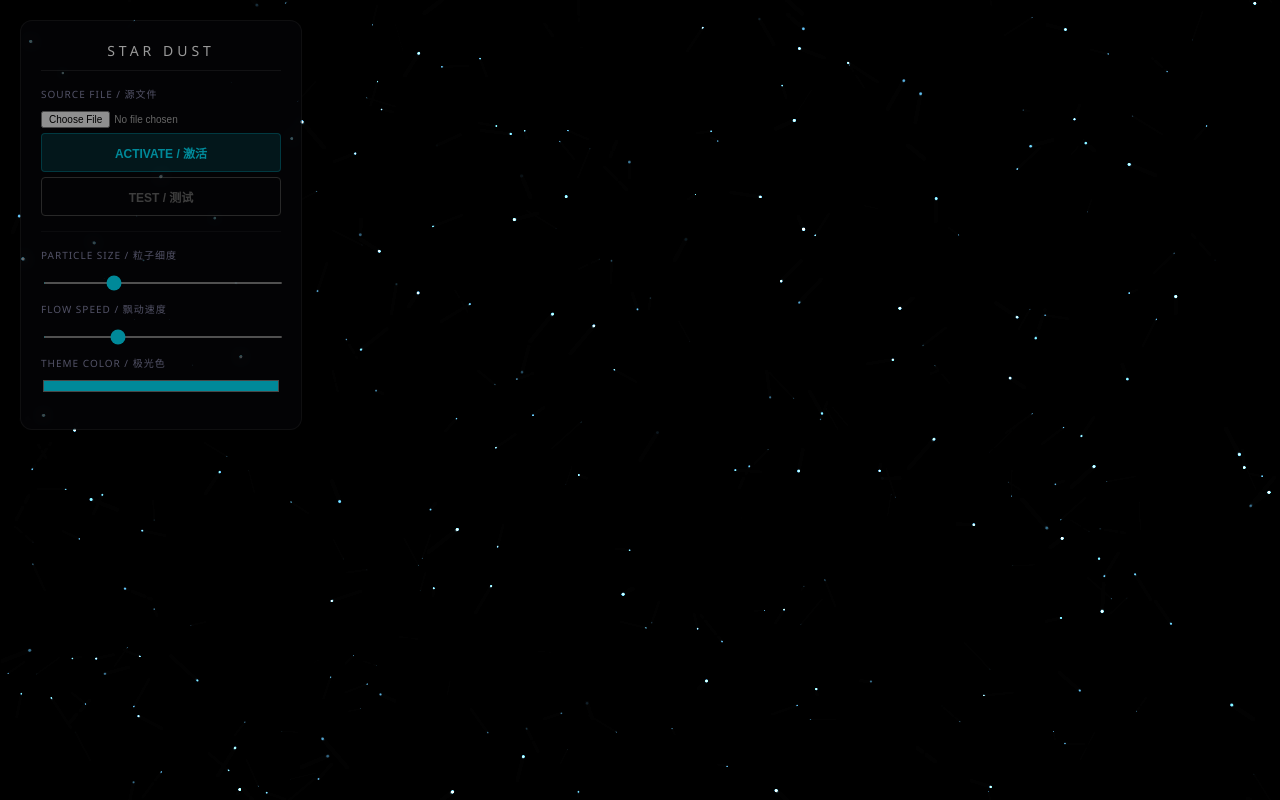
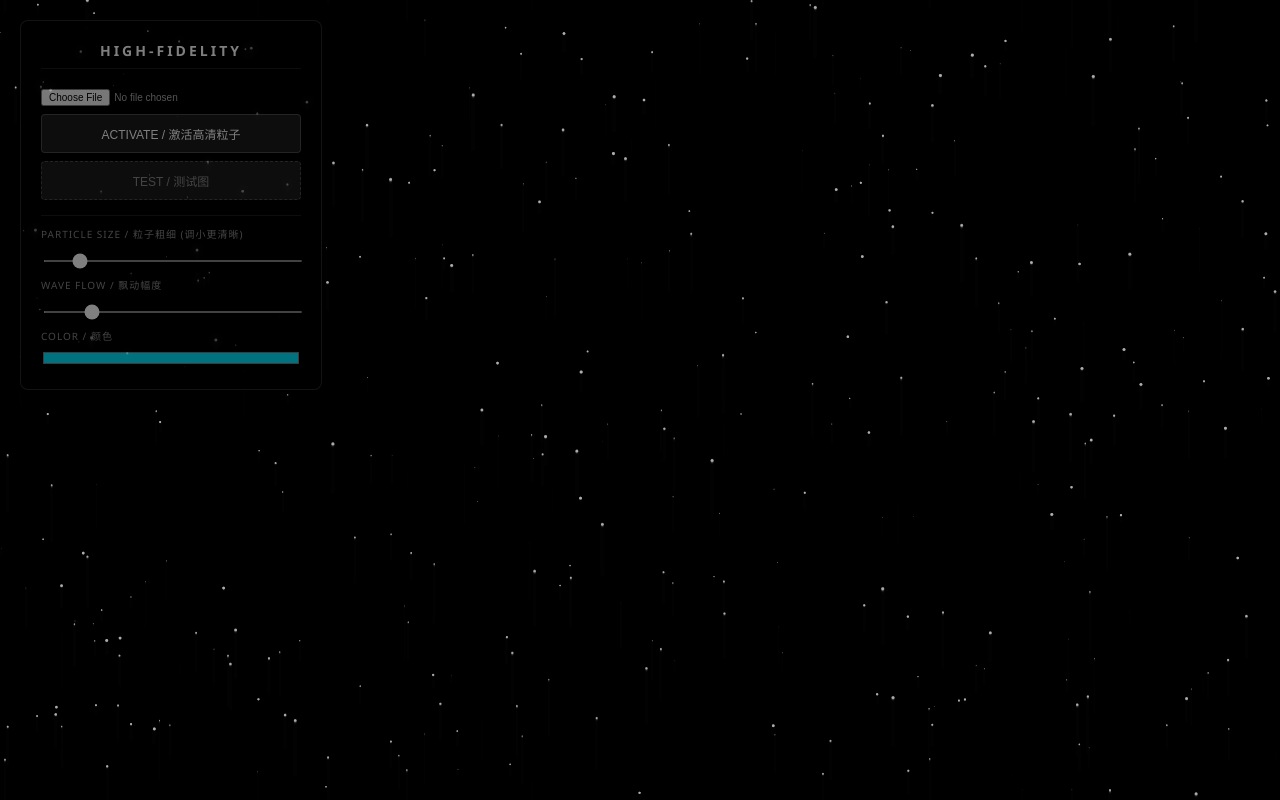
Before and after one commit to dayuan0900/mani, a plain HTML site: page index.html in a window 1280 px wide. Drawn offline with Linux system fonts and the light colour scheme.

Commit message:
Add files via upload
commit

```diff
--- a/index.html
+++ b/index.html
@@ -3,155 +3,118 @@
 <head>
     <meta charset="UTF-8">
     <meta name="viewport" content="width=device-width, initial-scale=1.0">
-    <!-- 禁止 Cloudflare 干扰 -->
     <meta http-equiv="Content-Security-Policy" content="default-src * 'unsafe-inline' 'unsafe-eval' data: blob:;">
-    <title>Mani - Deep Space Particles</title>
+    <title>Mani - Hi-Res Stardust</title>
     <style>
         body {
             margin: 0; overflow: hidden; background: #000;
             font-family: 'Segoe UI', sans-serif; user-select: none;
         }
 
-        /* 极简磨砂 UI */
+        /* 极简半透明 UI */
         #ui {
-            position: absolute; top: 20px; left: 20px; width: 240px;
-            background: rgba(10, 10, 15, 0.6); /* 更加通透 */
-            backdrop-filter: blur(8px);
-            border: 1px solid rgba(255,255,255,0.08);
-            border-radius: 12px;
+            position: absolute; top: 20px; left: 20px; width: 260px;
+            background: rgba(0, 0, 0, 0.6);
+            backdrop-filter: blur(5px);
+            border: 1px solid rgba(255,255,255,0.15);
+            border-radius: 8px;
             padding: 20px; color: #fff; z-index: 100;
-            transition: opacity 0.3s;
         }
 
-        /* 鼠标悬停显示，平时半透明 */
-        #ui:hover { opacity: 1; background: rgba(10, 10, 15, 0.85); }
-        #ui { opacity: 0.6; }
+        /* 鼠标移开时变淡，避免干扰视线 */
+        #ui:hover { opacity: 1; }
+        #ui { opacity: 0.5; transition: opacity 0.3s; }
 
         h3 {
-            margin: 0 0 15px 0; color: #fff; font-weight: 300; font-size: 14px;
-            letter-spacing: 4px; text-align: center; text-transform: uppercase;
-            border-bottom: 1px solid rgba(255,255,255,0.1); padding-bottom: 10px;
+            margin: 0 0 15px 0; color: #fff; font-size: 14px;
+            letter-spacing: 3px; text-align: center; text-transform: uppercase;
+            border-bottom: 1px solid rgba(255,255,255,0.1); padding-bottom: 8px;
         }
 
-        .control-group { margin-bottom: 12px; }
-        label { display: block; font-size: 10px; color: #88a; margin-bottom: 5px; letter-spacing: 1px; }
-
-        /* 科技感按钮 */
         .btn {
             width: 100%; padding: 10px; border: none; border-radius: 4px;
-            background: rgba(0, 229, 255, 0.15);
-            color: #00e5ff; font-weight: bold; cursor: pointer;
-            border: 1px solid rgba(0, 229, 255, 0.3);
-            font-size: 12px; transition: all 0.2s;
+            background: rgba(255, 255, 255, 0.1);
+            color: #fff; font-size: 12px; cursor: pointer;
+            border: 1px solid rgba(255,255,255,0.2);
+            margin-top: 8px; transition: 0.2s;
         }
-        .btn:hover { background: rgba(0, 229, 255, 0.3); box-shadow: 0 0 15px rgba(0,229,255,0.2); }
-        .btn:active { transform: scale(0.98); }
+        .btn:hover { background: rgba(0, 229, 255, 0.3); border-color: #00e5ff; }
 
-        input[type="file"] { font-size: 10px; color: #aaa; width: 100%; }
-        input[type="range"] { width: 100%; cursor: pointer; accent-color: #00e5ff; height: 2px; }
-        input[type="color"] { width: 100%; border: none; height: 20px; cursor: pointer; background: none; padding: 0; }
+        label { display: block; font-size: 10px; color: #888; margin-top: 10px; margin-bottom: 4px; letter-spacing: 1px; }
+        input[type="file"] { width: 100%; font-size: 10px; color: #aaa; }
+        input[type="range"] { width: 100%; cursor: pointer; accent-color: #fff; height: 2px; }
+        input[type="color"] { width: 100%; border: none; height: 20px; background: none; padding: 0; }
 
         canvas { display: block; }
-
-        /* 加载遮罩 */
-        #loader {
-            position: fixed; top: 0; left: 0; width: 100%; height: 100%;
-            background: #000; z-index: 9999; display: flex;
-            justify-content: center; align-items: center; color: #444;
-            font-size: 12px; letter-spacing: 2px; transition: opacity 1s; pointer-events: none;
-        }
     </style>
 </head>
 <body>
 
-<div id="loader">INITIALIZING SPACE...</div>
+<div id="ui">
+    <h3>High-Fidelity</h3>
 
-<div id="ui">
-    <h3>Star Dust</h3>
+    <input type="file" id="imageInput" accept="image/*,.svg">
+    <button class="btn" onclick="runGen()">ACTIVATE / 激活高清粒子</button>
+    <button class="btn" onclick="runTest()" style="border-style:dashed; color:#888;">TEST / 测试图</button>
 
-    <div class="control-group">
-        <label>SOURCE FILE / 源文件</label>
-        <input type="file" id="imageInput" accept="image/*,.svg">
-        <button class="btn" onclick="runGen()" style="margin-top:5px;">ACTIVATE / 激活</button>
-        <button class="btn" onclick="runTest()" style="margin-top:5px; border-color:#444; color:#666; background:transparent;">TEST / 测试</button>
-    </div>
+    <div style="margin-top:15px; border-top:1px solid rgba(255,255,255,0.1);"></div>
 
-    <div style="margin: 15px 0; border-top: 1px solid rgba(255,255,255,0.05);"></div>
+    <label>PARTICLE SIZE / 粒子粗细 (调小更清晰)</label>
+    <input type="range" id="sizeRange" min="0.5" max="3" step="0.1" value="0.8" oninput="config.pSize=parseFloat(this.value)">
 
-    <div class="control-group">
-        <label>PARTICLE SIZE / 粒子细度</label>
-        <input type="range" id="sizeRange" min="0.5" max="3" step="0.1" value="1.2" oninput="config.pSize=parseFloat(this.value)">
-    </div>
+    <label>WAVE FLOW / 飘动幅度</label>
+    <input type="range" id="waveRange" min="0" max="30" value="5" oninput="config.waveAmp=parseFloat(this.value)">
 
-    <div class="control-group">
-        <label>FLOW SPEED / 飘动速度</label>
-        <input type="range" id="flowRange" min="0" max="50" value="15" oninput="config.waveSpeed=this.value*0.0001">
-    </div>
-
-    <div class="control-group">
-        <label>THEME COLOR / 极光色</label>
-        <input type="color" id="colorPicker" value="#00e5ff" oninput="config.color=this.value">
-    </div>
+    <label>COLOR / 颜色</label>
+    <input type="color" id="colorPicker" value="#00e5ff" oninput="config.color=this.value">
 </div>
 
 <canvas id="canvas"></canvas>
 
 <script data-cfasync="false">
     // --- 0. 启动 ---
-    window.onload = () => {
-        document.getElementById('loader').style.opacity = 0;
-        resize();
-        initDust(); // 初始化星尘
-        animate();
-    };
-
     const canvas = document.getElementById('canvas');
     const ctx = canvas.getContext('2d');
 
-    let textParticles = []; // 文字粒子
-    let dustParticles = []; // 背景星尘
-    let mouse = { x: -1000, y: -1000 };
+    let particles = [];
+    let bgStars = [];
 
     let config = {
         baseX: 0, baseY: 0, scale: 1,
         color: '#00e5ff',
-        pSize: 1.2, // 默认粒子非常细，显精致
-        waveAmp: 10,
-        waveSpeed: 0.0015
+        pSize: 0.8,      // 【关键】默认极细，像沙子一样
+        waveAmp: 5,      // 【关键】默认飘动幅度小，防止变形
+        waveSpeed: 0.002
     };
 
-    // --- 1. 初始化 ---
     function resize() {
         canvas.width = window.innerWidth;
         canvas.height = window.innerHeight;
         config.baseX = canvas.width / 2;
         config.baseY = canvas.height / 2;
-        initDust();
+        initBg();
     }
     window.addEventListener('resize', resize);
-    window.addEventListener('mousemove', e => { mouse.x = e.clientX; mouse.y = e.clientY; });
 
-    // --- 2. 背景星尘系统 (这才是你要的粒子云) ---
-    function initDust() {
-        dustParticles = [];
-        const count = 300; // 粒子数量多，但个头小
-        for(let i=0; i<count; i++) {
-            dustParticles.push({
+    // --- 1. 背景星海 (深邃感) ---
+    function initBg() {
+        bgStars = [];
+        for(let i=0; i<400; i++) {
+            bgStars.push({
                 x: Math.random() * canvas.width,
                 y: Math.random() * canvas.height,
-                size: Math.random() * 1.5, // 细碎的星尘
-                vx: (Math.random() - 0.5) * 0.2, // 缓慢漂浮
-                vy: (Math.random() - 0.5) * 0.2,
-                alpha: Math.random() * 0.5 + 0.1, // 半透明
-                phase: Math.random() * Math.PI * 2
+                size: Math.random() * 1.5,
+                alpha: Math.random(),
+                speed: Math.random() * 0.2
             });
         }
     }
 
-    // --- 3. 图像处理核心 (保留了修补SVG的逻辑) ---
+    // --- 2. 核心：高保真图像处理 ---
     function patchSVG(svg) {
+        // 强行把 SVG 内部尺寸撑大，确保不模糊
         if (!svg.includes('width=') || !svg.includes('height=')) {
-            return svg.replace('<svg', '<svg width="1000" height="1000" ');
+            return svg.replace('<svg', '<svg width="2000" height="2000" ');
         }
         return svg;
     }
@@ -160,8 +123,10 @@
         const img = new Image();
         img.crossOrigin = "Anonymous";
         img.onload = () => {
-            // 采样画布
-            const w = 1000; const h = 800;
+            // 【关键升级】使用 2000px 宽度的画布进行采样，相当于 2K/4K 分辨率
+            const w = 2000;
+            const h = 1500;
+
             const off = document.createElement('canvas');
             off.width = w; off.height = h;
             const offCtx = off.getContext('2d');
@@ -170,7 +135,7 @@
             offCtx.fillStyle = '#808080';
             offCtx.fillRect(0,0,w,h);
 
-            // 绘制
+            // 居中绘制
             const aspect = img.width/img.height||1;
             let dw=w, dh=w/aspect;
             if(dh>h){ dh=h; dw=h*aspect; }
@@ -178,38 +143,51 @@
 
             // 采样
             const data = offCtx.getImageData(0,0,w,h).data;
-            textParticles = [];
-            const gap = 2; // 采样极密，保证细腻度
+            particles = [];
+
+            // 【关键升级】采样步长 (Gap)
+            // 画布大了，gap 可以稍微大一点 (4)，这样粒子总数可控，但位置极其精准
+            const gap = 4;
 
             for(let y=0; y<h; y+=gap) {
                 for(let x=0; x<w; x+=gap) {
                     const i = (y*w+x)*4;
                     const lum = (data[i]+data[i+1]+data[i+2])/3;
-                    if(x+gap<w) {
+
+                    // 边缘检测 + 内部填充检测
+                    if(x+gap < w) {
                         const lum2 = (data[i+4*gap]+data[i+4*gap+1]+data[i+4*gap+2])/3;
-                        if(Math.abs(lum-lum2) > 20) {
-                            textParticles.push({
+                        // 阈值调低，捕捉更多细节
+                        if(Math.abs(lum-lum2) > 15) {
+                            particles.push({
                                 x: Math.random()*canvas.width,
                                 y: Math.random()*canvas.height,
-                                ox: x-w/2, oy: y-h/2,
+                                ox: (x-w/2),
+                                oy: (y-h/2),
                                 vx: 0, vy: 0,
-                                friction: Math.random()*0.05 + 0.9,
+                                // 赋予一点随机大小，让它像星星一样自然
+                                size: Math.random() * 0.5 + 0.5,
                                 offset: Math.random()*100
                             });
                         }
                     }
                 }
             }
-            if(textParticles.length > 0) config.scale = (window.innerWidth*0.7)/w;
-            else alert("未检测到轮廓！");
+
+            if(particles.length > 0) {
+                // 根据屏幕大小计算缩放，确保文字完整显示
+                config.scale = (window.innerWidth * 0.7) / w;
+            } else {
+                alert("未检测到内容，请检查图片！");
+            }
         };
         img.src = src;
     }
 
-    // --- 4. 交互 ---
+    // --- 3. 交互 ---
     window.runGen = function() {
         const input = document.getElementById('imageInput');
-        if(!input.files[0]) { alert("请选择图片"); return; }
+        if(!input.files[0]) { alert("请选择文件"); return; }
         const file = input.files[0];
 
         if(file.type.includes('svg')) {
@@ -227,57 +205,45 @@
     };
 
     window.runTest = function() {
-        const t = document.createElement('canvas'); t.width=600; t.height=300;
-        const c = t.getContext('2d'); c.fillStyle="#fff"; c.fillRect(0,0,600,300);
-        c.fillStyle="#000"; c.font="bold 120px Arial"; c.fillText("ZEN", 180, 190);
+        const t = document.createElement('canvas'); t.width=1000; t.height=500;
+        const c = t.getContext('2d'); c.fillStyle="#fff"; c.fillRect(0,0,1000,500);
+        c.fillStyle="#000"; c.font="bold 150px Arial"; c.fillText("ZEN MODE", 150, 280);
         processSource(t.toDataURL());
     };
 
-    // --- 5. 渲染循环 ---
+    // --- 4. 渲染循环 ---
     function animate() {
-        // 拖尾效果：越透明拖尾越长。0.1是长拖尾，0.3是短拖尾
+        // 1. 拖尾清除 (制造流动感)
         ctx.fillStyle = 'rgba(0, 0, 0, 0.2)';
         ctx.fillRect(0, 0, canvas.width, canvas.height);
 
         const time = Date.now();
 
-        // A. 绘制背景星尘 (Particle Cloud)
-        ctx.globalCompositeOperation = 'lighter'; // 叠加变亮
-        dustParticles.forEach(p => {
-            // 自然漂浮
-            p.x += p.vx;
-            p.y += p.vy;
-
-            // 鼠标交互：轻微避让
-            const dx = mouse.x - p.x;
-            const dy = mouse.y - p.y;
-            const dist = Math.sqrt(dx*dx + dy*dy);
-            if(dist < 100) {
-                p.x -= dx * 0.01;
-                p.y -= dy * 0.01;
-            }
-
-            // 边界循环
-            if(p.x<0) p.x=canvas.width; if(p.x>canvas.width) p.x=0;
-            if(p.y<0) p.y=canvas.height; if(p.y>canvas.height) p.y=0;
-
-            // 闪烁呼吸
-            const flicker = Math.sin(time * 0.002 + p.phase) * 0.2 + p.alpha;
-
+        // 2. 绘制背景星尘
+        ctx.fillStyle = 'rgba(255, 255, 255, 0.3)';
+        bgStars.forEach(s => {
+            s.y -= s.speed;
+            if(s.y < 0) s.y = canvas.height;
             ctx.beginPath();
-            ctx.arc(p.x, p.y, p.size, 0, Math.PI*2);
-            ctx.fillStyle = `rgba(100, 200, 255, ${flicker})`; // 淡蓝色星尘
+            ctx.arc(s.x, s.y, s.size, 0, Math.PI*2);
             ctx.fill();
         });
 
-        // B. 绘制文字粒子
-        // 设置光晕
-        ctx.shadowBlur = 8;
-        ctx.shadowColor = config.color;
+        // 3. 绘制文字粒子 (核心)
+        // 使用 lighter 模式，但控制光晕，让中心锐利
+        ctx.globalCompositeOperation = 'lighter';
         ctx.fillStyle = config.color;
 
-        textParticles.forEach(p => {
-            // 核心飘动算法
+        // 只有当用户真的把滑块拉大时才开启模糊光晕，默认保持锐利
+        if (config.pSize > 2) {
+            ctx.shadowBlur = 10;
+            ctx.shadowColor = config.color;
+        } else {
+            ctx.shadowBlur = 0;
+        }
+
+        particles.forEach(p => {
+            // 飘动算法 (幅度由 waveAmp 控制)
             const wx = Math.sin(time * config.waveSpeed + p.offset) * config.waveAmp;
             const wy = Math.cos(time * config.waveSpeed + p.offset) * config.waveAmp;
 
@@ -290,8 +256,8 @@
             p.vx *= 0.8; p.vy *= 0.8;
 
             ctx.beginPath();
-            // 粒子画成细小的圆，更显精致
-            ctx.arc(p.x, p.y, config.pSize, 0, Math.PI*2);
+            // 实际绘制大小 = 基础大小 * 随机微调
+            ctx.arc(p.x, p.y, config.pSize * p.size, 0, Math.PI*2);
             ctx.fill();
         });
 
@@ -299,6 +265,12 @@
         ctx.globalCompositeOperation = 'source-over';
         requestAnimationFrame(animate);
     }
+
+    // 启动
+    resize();
+    initBg();
+    animate();
+
 </script>
 </body>
 </html>
```
